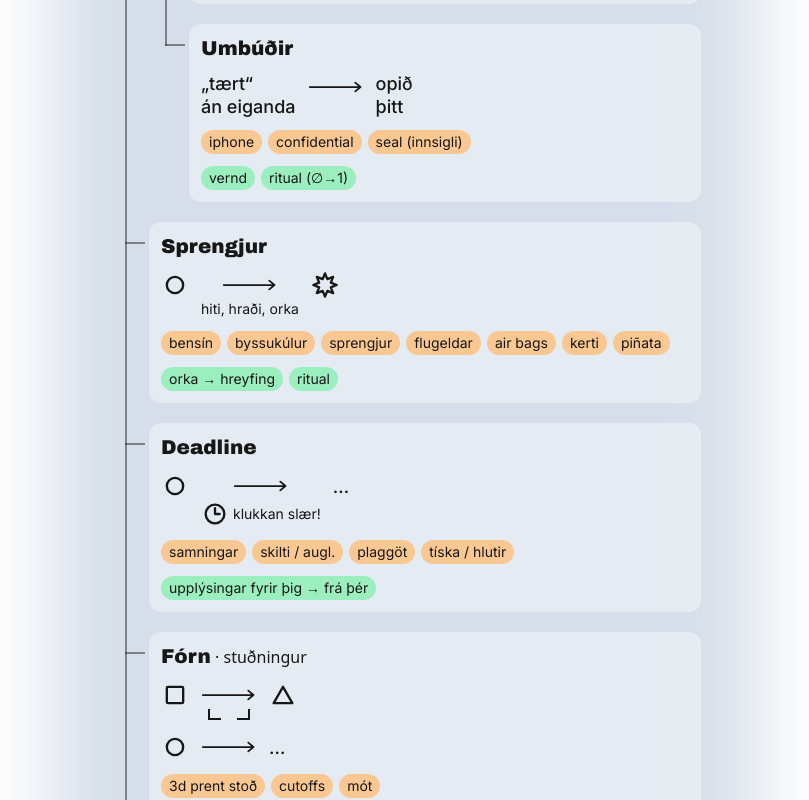
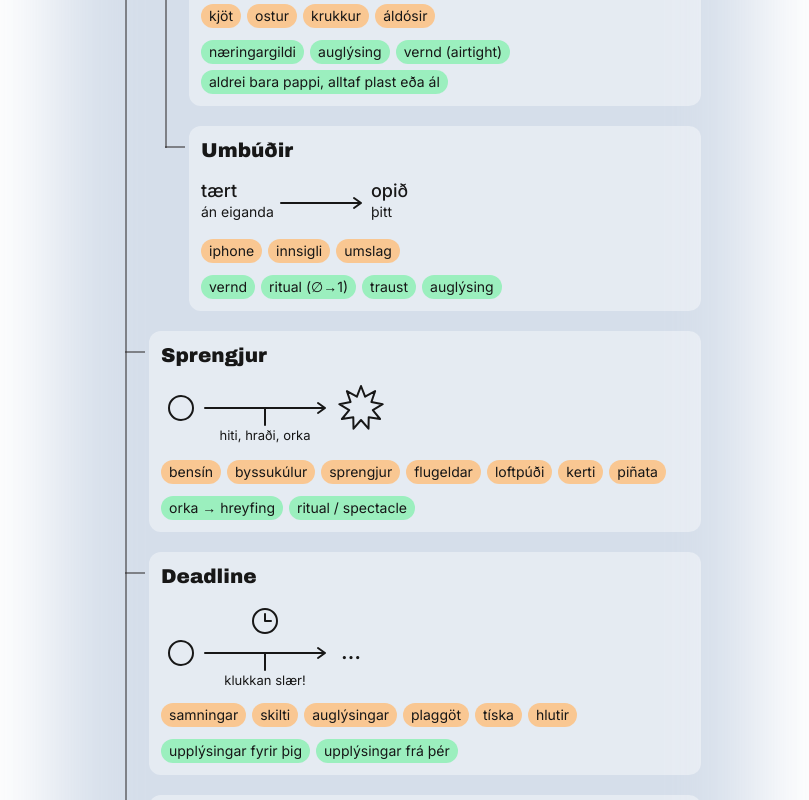
Before and after one commit to atlidev/atlig.is, a Next.js app: page /tidarandi/2 in a window 1280 px wide. Shown: the part 1500-2300 px from the top of the page, without its empty margins (235-1044 px from the left). Built offline with nearby package versions, Linux system fonts and the light colour scheme.

Commit message:
feat: redraw Verkefni 2 diagram as one SVG per card, sticky Tíðarandi nav

```diff
--- a/src/app/tidarandi/(verkefni)/layout.tsx
+++ b/src/app/tidarandi/(verkefni)/layout.tsx
@@ -15,7 +15,7 @@ export default function VerkefniLayout({
 }>) {
   return (
     <>
-      <nav className="absolute top-4 left-24 right-4 min-h-9 flex flex-wrap items-center content-center justify-center gap-x-3 text-base lg:top-20 lg:left-4 lg:right-auto lg:min-h-0 lg:flex-col lg:items-start lg:content-normal lg:justify-start lg:gap-1">
+      <nav className="absolute top-4 left-24 right-4 min-h-9 flex flex-wrap items-center content-center justify-center gap-x-3 text-base lg:fixed lg:top-20 lg:left-4 lg:right-auto lg:min-h-0 lg:flex-col lg:items-start lg:content-normal lg:justify-start lg:gap-1">
         {LINKS.map(({ href, label, className }) => (
           <DynamicLink
             key={href}
--- a/src/app/tidarandi/layout.tsx
+++ b/src/app/tidarandi/layout.tsx
@@ -9,7 +9,7 @@ export default function TidarandiLayout({
     <div className="min-h-screen w-full overflow-x-clip flex flex-col items-center p-4 md:p-16 gap-8">
       <DynamicLink
         href="/"
-        className="absolute top-4 left-4 cursor-pointer bg-amber-200 font-archivo-black text-xl px-3 py-1 rounded-xl hover:bg-amber-300 transition-all duration-500"
+        className="absolute lg:fixed top-4 left-4 cursor-pointer bg-amber-200 font-archivo-black text-xl px-3 py-1 rounded-xl hover:bg-amber-300 transition-all duration-500"
       >
         Atli
       </DynamicLink>
--- a/src/components/TilgangurDiagram.tsx
+++ b/src/components/TilgangurDiagram.tsx
@@ -1,71 +1,155 @@
-import { Fragment, ReactNode } from "react";
+import { ReactNode } from "react";
 
 type Branch = {
   title: string;
   subtitle?: string;
-  flows?: { steps: ReactNode[]; label?: ReactNode }[];
+  diagram?: ReactNode;
   examples?: string[];
   notes?: string[];
   children?: Branch[];
 };
 
-const Glyph = ({ children }: { children: ReactNode }) => (
+const Scene = ({
+  width = 260,
+  height,
+  label,
+  children,
+}: {
+  width?: number;
+  height: number;
+  label: string;
+  children: ReactNode;
+}) => (
   <svg
-    viewBox="0 0 24 24"
-    className="h-7 w-7 shrink-0"
+    viewBox={`0 0 ${width} ${height}`}
+    width={width}
+    className="max-w-full h-auto"
     fill="none"
     stroke="currentColor"
     strokeWidth={2}
     strokeLinecap="round"
     strokeLinejoin="round"
-    aria-hidden="true"
+    role="img"
+    aria-label={label}
   >
     {children}
   </svg>
 );
 
-const Circle = () => <Glyph><circle cx="12" cy="12" r="7" /></Glyph>;
-const Burst = () => (
-  <Glyph>
-    <path d="M12 2l2 5 5-2-2 5 5 2-5 2 2 5-5-2-2 5-2-5-5 2 2-5-5-2 5-2-2-5 5 2z" />
-  </Glyph>
-);
-const Clock = () => (
-  <Glyph>
-    <circle cx="12" cy="12" r="8" />
-    <path d="M12 7v5h4" />
-  </Glyph>
-);
-const Square = () => <Glyph><rect x="5" y="5" width="14" height="14" rx="1" /></Glyph>;
-const Triangle = () => <Glyph><path d="M12 5l8 14H4z" /></Glyph>;
-const Bracket = () => (
-  <svg viewBox="0 0 48 12" className="h-3 w-12" fill="none" stroke="currentColor" strokeWidth={2} aria-hidden="true">
-    <path d="M4 0v10h12M44 0v10H32" />
-  </svg>
-);
-const Bar = ({ height }: { height: number }) => (
-  <svg viewBox="0 0 12 28" className="h-7 w-3 shrink-0" fill="none" stroke="currentColor" strokeWidth={2} aria-hidden="true">
-    <rect x="2" y={28 - height - 1} width="8" height={height} rx="1" />
-  </svg>
+const Arrow = ({ x1, x2, y }: { x1: number; x2: number; y: number }) => (
+  <path d={`M${x1} ${y}H${x2}m-7 -5l7 5-7 5`} />
 );
 
-const Stack = ({ lines }: { lines: string[] }) => (
-  <span className="flex flex-col leading-tight font-medium">
-    {lines.map((line) => (
-      <span key={line}>{line}</span>
+const Words = ({
+  x,
+  y,
+  lines,
+  anchor = "start",
+  size = 16,
+  weight = 500,
+}: {
+  x: number;
+  y: number;
+  lines: string[];
+  anchor?: "start" | "middle";
+  size?: number;
+  weight?: number;
+}) => (
+  <text x={x} y={y} fontSize={size} fontWeight={weight} textAnchor={anchor} fill="currentColor" stroke="none">
+    {lines.map((line, i) => (
+      <tspan key={line} x={x} dy={i ? size * 1.25 : 0}>
+        {line}
+      </tspan>
     ))}
-  </span>
+  </text>
 );
 
-const Arrow = ({ label }: { label?: ReactNode }) => (
-  <span className="flex flex-col items-center text-sm">
-    <span className="flex h-7 items-center">
-      <svg viewBox="0 0 64 12" className="h-3 w-10 sm:w-14" fill="none" stroke="currentColor" strokeWidth={2} strokeLinecap="round" strokeLinejoin="round" aria-hidden="true">
-        <path d="M2 6h58M54 1l6 5-6 5" />
-      </svg>
-    </span>
-    {label}
-  </span>
+const Hanging = ({ x, y, text, size = 13 }: { x: number; y: number; text: string; size?: number }) => (
+  <>
+    <path d={`M${x} ${y}v17`} />
+    <Words x={x} y={y + 32} lines={[text]} anchor="middle" size={size} weight={400} />
+  </>
+);
+
+const star = (cx: number, cy: number, outer: number, inner: number, points: number) =>
+  Array.from({ length: points * 2 }, (_, i) => {
+    const r = i % 2 ? inner : outer;
+    const a = (Math.PI * i) / points - Math.PI / 2;
+    return `${i ? "L" : "M"}${(cx + r * Math.cos(a)).toFixed(1)} ${(cy + r * Math.sin(a)).toFixed(1)}`;
+  }).join("") + "Z";
+
+const TextFlow = ({
+  from,
+  note,
+  to,
+  toNote,
+  via,
+  arrowStart = 104,
+}: {
+  from: string[];
+  note?: string;
+  to: string[];
+  toNote?: string;
+  via?: string;
+  arrowStart?: number;
+}) => (
+  <Scene
+    width={236}
+    height={via ? 66 : 52}
+    label={`${[...from, note].filter(Boolean).join(" ")} → ${[...to, toNote].filter(Boolean).join(" ")}${via ? ` (${via})` : ""}`}
+  >
+    <Words x={0} y={22} lines={from} size={18} />
+    {note && <Words x={0} y={42} lines={[note]} size={14} weight={400} />}
+    <Arrow x1={arrowStart} x2={160} y={28} />
+    {via && <Hanging x={(arrowStart + 160) / 2} y={28} text={via} size={14} />}
+    <Words x={170} y={to.length > 1 || toNote ? 22 : 34} lines={to} size={18} />
+    {toNote && <Words x={170} y={42} lines={[toNote]} size={14} weight={400} />}
+  </Scene>
+);
+
+const Sprengjur = () => (
+  <Scene height={68} label="Heilt → sprungið (hiti, hraði, orka)">
+    <circle cx={20} cy={28} r={12} />
+    <Arrow x1={44} x2={164} y={28} />
+    <Hanging x={104} y={28} text="hiti, hraði, orka" />
+    <path d={star(200, 28, 22, 12, 9)} />
+  </Scene>
+);
+
+const Deadline = () => (
+  <Scene height={90} label="Gilt → … þegar klukkan slær">
+    <circle cx={104} cy={20} r={12} />
+    <path d="M104 13v7h6" />
+    <circle cx={20} cy={52} r={12} />
+    <Arrow x1={44} x2={164} y={52} />
+    <Hanging x={104} y={52} text="klukkan slær!" />
+    <Words x={180} y={58} lines={["…"]} size={22} />
+  </Scene>
+);
+
+const Forn = () => (
+  <Scene height={78} label="Ferningur → þríhyrningur, með hring → … sem greinist frá örinni og sameinast henni aftur">
+    <rect x={10} y={12} width={26} height={26} rx={2} />
+    <Arrow x1={48} x2={212} y={25} />
+    <path d="M240 10l16 28h-32z" />
+    <path d="M66 25V62H80" />
+    <circle cx={96} cy={62} r={8} />
+    <Arrow x1={112} x2={140} y={62} />
+    <Words x={146} y={68} lines={["…"]} size={18} />
+    <path d="M172 62H194V25" />
+  </Scene>
+);
+
+const WearAndTear = () => (
+  <Scene height={58} label="Hlutur slitnar smám saman niður í ekkert">
+    <rect x={4} y={8} width={14} height={44} rx={2} />
+    <Arrow x1={34} x2={62} y={30} />
+    <rect x={78} y={22} width={14} height={30} rx={2} />
+    <Arrow x1={108} x2={136} y={37} />
+    <rect x={152} y={36} width={12} height={16} rx={2} />
+    <Arrow x1={180} x2={208} y={44} />
+    <path d="M224 52h22" strokeWidth={3} />
+  </Scene>
 );
 
 const BRANCHES: Branch[] = [
@@ -75,59 +159,47 @@ const BRANCHES: Branch[] = [
       {
         title: "Hreinlæti",
         subtitle: "spítali",
-        flows: [{ steps: [<Stack key="a" lines={["tær", "sterílt"]} />, <Stack key="b" lines={["óhreint"]} />], label: "+ óhrein" }],
+        diagram: <TextFlow from={["tært"]} note="sterílt" arrowStart={58} to={["óhreint"]} via="+ óhrein" />,
         examples: ["klósett pappír", "bleyja", "nál + sprauta", "kleenex"],
+        notes: ["traust", "vernd", "fjarlægja rusl úr líkama"],
       },
       {
         title: "Matarumbúðir",
-        flows: [{ steps: [<Stack key="a" lines={["„tært“", "hreint"]} />, <Stack key="b" lines={["opið"]} />], label: "+ opnun" }],
+        diagram: <TextFlow from={["tært"]} note="hreint" arrowStart={58} to={["opið"]} via="+ opnun" />,
         examples: ["kjöt", "ostur", "krukkur", "áldósir"],
-        notes: ["næringargildi", "auglýsing", "vernd (airtight)"],
+        notes: ["næringargildi", "auglýsing", "vernd (airtight)", "aldrei bara pappi, alltaf plast eða ál"],
       },
       {
         title: "Umbúðir",
-        flows: [{ steps: [<Stack key="a" lines={["„tært“", "án eiganda"]} />, <Stack key="b" lines={["opið", "þitt"]} />] }],
-        examples: ["iphone", "confidential", "seal (innsigli)"],
-        notes: ["vernd", "ritual (∅→1)"],
+        diagram: <TextFlow from={["tært"]} note="án eiganda" arrowStart={80} to={["opið"]} toNote="þitt" />,
+        examples: ["iphone", "innsigli", "umslag"],
+        notes: ["vernd", "ritual (∅→1)", "traust", "auglýsing"],
       },
     ],
   },
   {
     title: "Sprengjur",
-    flows: [{ steps: [<Circle key="a" />, <Burst key="b" />], label: "hiti, hraði, orka" }],
-    examples: ["bensín", "byssukúlur", "sprengjur", "flugeldar", "air bags", "kerti", "piñata"],
-    notes: ["orka → hreyfing", "ritual"],
+    diagram: <Sprengjur />,
+    examples: ["bensín", "byssukúlur", "sprengjur", "flugeldar", "loftpúði", "kerti", "piñata"],
+    notes: ["orka → hreyfing", "ritual / spectacle"],
   },
   {
     title: "Deadline",
-    flows: [
-      {
-        steps: [<Circle key="a" />, <span key="b" className="font-medium">…</span>],
-        label: (
-          <span className="flex items-center gap-1">
-            <Clock /> klukkan slær!
-          </span>
-        ),
-      },
-    ],
-    examples: ["samningar", "skilti / augl.", "plaggöt", "tíska / hlutir"],
-    notes: ["upplýsingar fyrir þig → frá þér"],
+    diagram: <Deadline />,
+    examples: ["samningar", "skilti", "auglýsingar", "plaggöt", "tíska", "hlutir"],
+    notes: ["upplýsingar fyrir þig", "upplýsingar frá þér"],
   },
   {
     title: "Fórn",
-    subtitle: "stuðningur",
-    flows: [
-      { steps: [<Square key="a" />, <Triangle key="b" />], label: <Bracket /> },
-      { steps: [<Circle key="a" />, <span key="b" className="font-medium">…</span>] },
-    ],
+    diagram: <Forn />,
     examples: ["3d prent stoð", "cutoffs", "mót"],
     notes: ["fórna sér fyrir tilgang"],
   },
   {
     title: "Wear & tear",
-    flows: [{ steps: [<Bar key="a" height={26} />, <Bar key="b" height={18} />, <Bar key="c" height={10} />, <Bar key="d" height={2} />] }],
+    diagram: <WearAndTear />,
     examples: ["bremsur", "dekk", "föt", "skór"],
-    notes: ["hægt ferli", "hvert skipti missir smá tilgang", "FRICTION!", "fjölnota / einnota"],
+    notes: ["hægt ferli", "hvert skipti missir smá tilgang", "núningur", "hybrid: fjölnota + einnota"],
   },
 ];
 
@@ -156,16 +228,7 @@ const Tree = ({ branches }: { branches: Branch[] }) => (
             {branch.title}
             {branch.subtitle && <span className="font-sans text-base font-normal"> · {branch.subtitle}</span>}
           </p>
-          {branch.flows?.map((flow, i) => (
-            <div key={i} className="flex flex-wrap items-start gap-2 sm:gap-3">
-              {flow.steps.map((step, j) => (
-                <Fragment key={j}>
-                  {j > 0 && <Arrow label={j === 1 ? flow.label : undefined} />}
-                  <span className="flex min-h-7 items-center">{step}</span>
-                </Fragment>
-              ))}
-            </div>
-          ))}
+          {branch.diagram}
           <Chips items={branch.examples} className="bg-orange-300/70" />
           <Chips items={branch.notes} className="bg-green-300/70" />
         </div>
```
